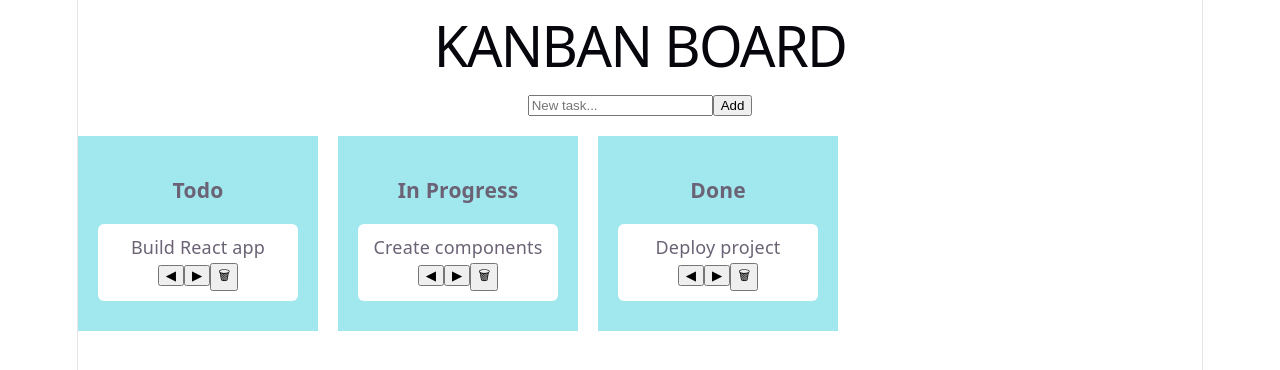
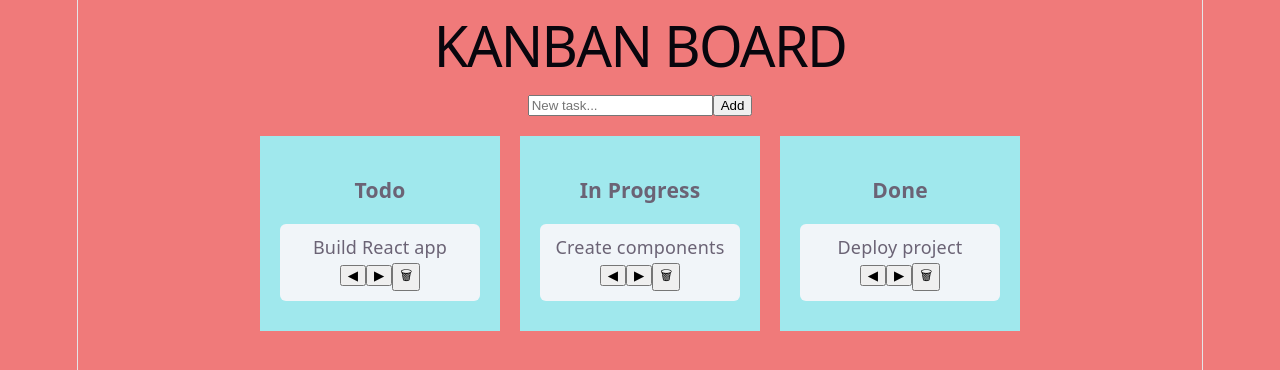
Before and after one commit to AllanTran90/Side-stuff, a React (Vite) app in the folder react.project/kanban-board/: page / in a window 1280 px wide. Shown: the top 370 px of the page. Built offline with nearby package versions, Linux system fonts and the light colour scheme.

Commit message:
Style: center columns on board

```diff
--- a/react.project/kanban-board/src/components/Board.jsx
+++ b/react.project/kanban-board/src/components/Board.jsx
@@ -82,7 +82,11 @@ useEffect(() => {
 
       <AddTask addTask={addTask} />
 
-      <div style={{ display: "flex", gap: "20px" }}>
+      <div style={{ display: "flex",
+                    gap: "20px",
+                    justifyContent: "center"
+                    }}>
+
         {/* todo- column */}
         <Column
           title="Todo"
--- a/react.project/kanban-board/src/components/TaskCard.jsx
+++ b/react.project/kanban-board/src/components/TaskCard.jsx
@@ -2,7 +2,7 @@ export default function TaskCard({ task, moveTask, deleteTask, openEditModal })
 
   return(
     <div style={{
-      background: "white",
+      background: "#f1f5f9",
       padding: "10px",
       marginBottom: "10px",
       borderRadius: "6px",
--- a/react.project/kanban-board/src/index.css
+++ b/react.project/kanban-board/src/index.css
@@ -52,6 +52,7 @@
 
 body {
   margin: 0;
+  background-color: rgb(240, 122, 122);
 }
 
 #root {
```
